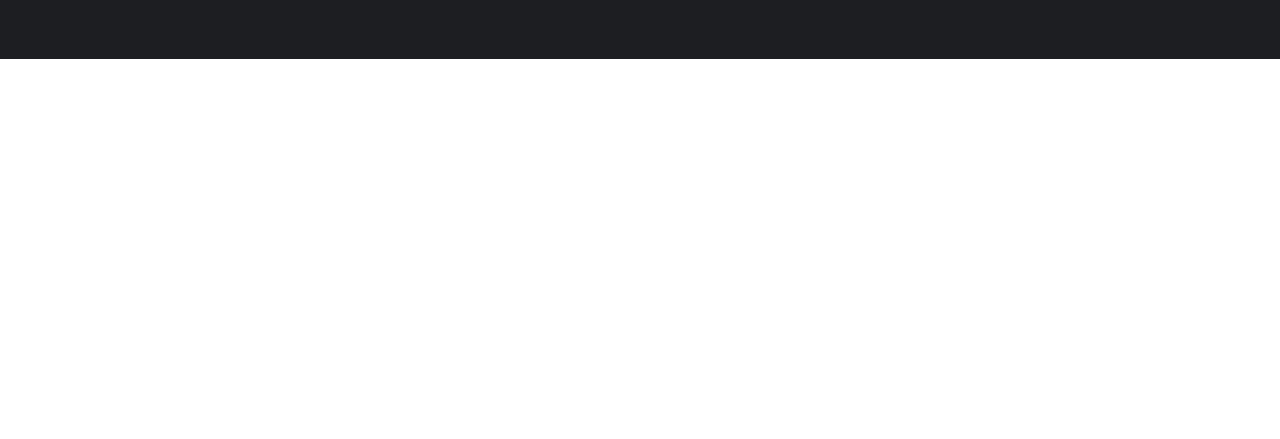
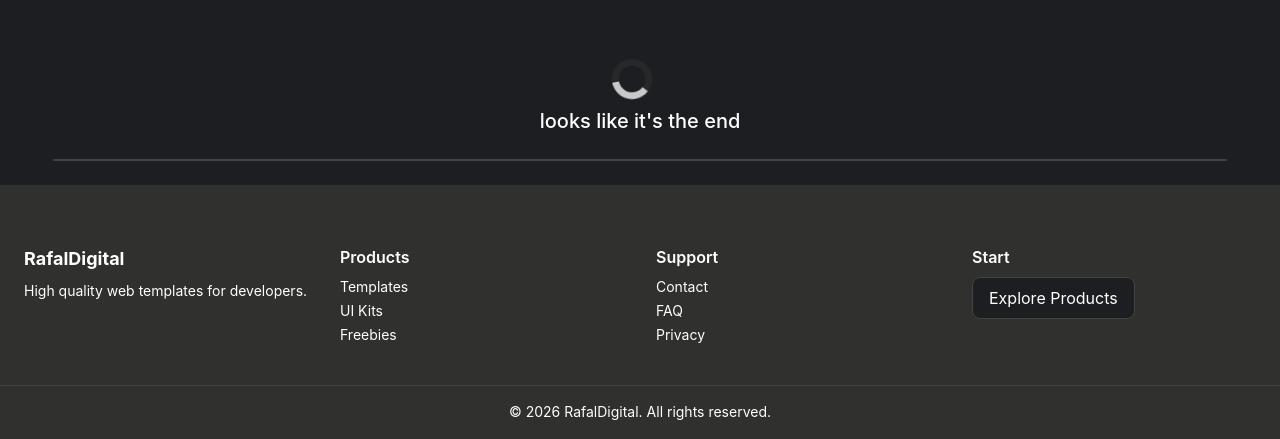
Before and after one commit to RafalDigital/Rafals-Product, a React (Vite) app: page / in a window 1280 px wide. Shown: the part 1021-1460 px from the top of the page. Before the commit the page ends 1080 px from the top, so only its background shows below. Built offline with nearby package versions, Linux system fonts and the light colour scheme.

Commit message:
Subfinal Update

```diff
--- a/src/App.jsx
+++ b/src/App.jsx
@@ -1,4 +1,5 @@
 import Content from "./assets/component/content"
+import Footer from "./assets/component/footer"
 import Hero from "./assets/component/hero"
 
 function App() {
@@ -7,6 +8,7 @@ function App() {
     <>
       <Hero/>
       <Content/>
+      <Footer/>
     </>
   )
 }
--- a/src/assets/component/footer.jsx
+++ b/src/assets/component/footer.jsx
@@ -1,8 +1,59 @@
 export default function Footer() {
     return(
         <>
-            <section className="relative h-dvh max-h-[500px] w-full bg-linear-to-b from-option-3 to-primary flex items-center justify-center">
+            <section className="relative h-fit w-full bg-primary flex items-center flex-col">
 
+                <svg class="animate-spin -ml-1 mr-3 h-10 w-10 text-white" xmlns="http://www.w3.org/2000/svg" fill="none" viewBox="0 0 24 24">
+                    <circle class="opacity-25" cx="12" cy="12" r="10" stroke="#434340" stroke-width="4"></circle>
+                    <path class="opacity-75" fill="currentColor" d="M4 12a8 8 0 018-8V0C5.373 0 0 5.373 0 12h4zm2 5.291A7.962 7.962 0 014 12H0c0 3.042 1.135 5.824 3 7.938l3-2.647z"></path>
+                </svg>
+                <p className="text-xl font-medium text-white mt-2">looks like it's the end</p>
+
+                <div className="w-11/12 max-w-7xl h-0.5 bg-option-5 rounded-2xl mt-6"></div>
+
+                <div className="w-full h-fit py-5 bg-secondary mt-6">
+                    <div className="max-w-7xl w-full h-fit mx-auto px-6 py-10 grid grid-cols-2 md:grid-cols-4 gap-8">
+
+                    {/* BRAND */}
+                    <div>
+                        <h1 className="text-white font-bold text-lg">RafalDigital</h1>
+                        <p className="text-white text-sm mt-2">High quality web templates for developers.</p>
+                    </div>
+
+                    {/* PRODUCT */}
+                    <div>
+                        <h2 className="text-white font-semibold mb-2">Products</h2>
+                        <ul className="text-white text-sm space-y-1">
+                            <li>Templates</li>
+                            <li>UI Kits</li>
+                            <li>Freebies</li>
+                        </ul>
+                    </div>
+
+                    {/* SUPPORT */}
+                    <div>
+                        <h2 className="text-white font-semibold mb-2">Support</h2>
+                        <ul className="text-white text-sm space-y-1">
+                            <li>Contact</li>
+                            <li>FAQ</li>
+                            <li>Privacy</li>
+                        </ul>
+                    </div>
+
+                    {/* CTA */}
+                    <div>
+                        <h2 className="text-white font-semibold mb-2">Start</h2>
+                        <button className="bg-primary px-4 py-2 rounded-lg text-white border border-option-5 hover:bg-option-6 transition-all">Explore Products</button>
+                    </div>
+
+            </div>
+
+                    {/* bottom bar */}
+                    <div className="border-t border-option-5 pt-4 text-center text-white text-sm">
+                        © 2026 RafalDigital. All rights reserved.
+                    </div>
+
+                </div>
             </section>
         </>
     )
```
